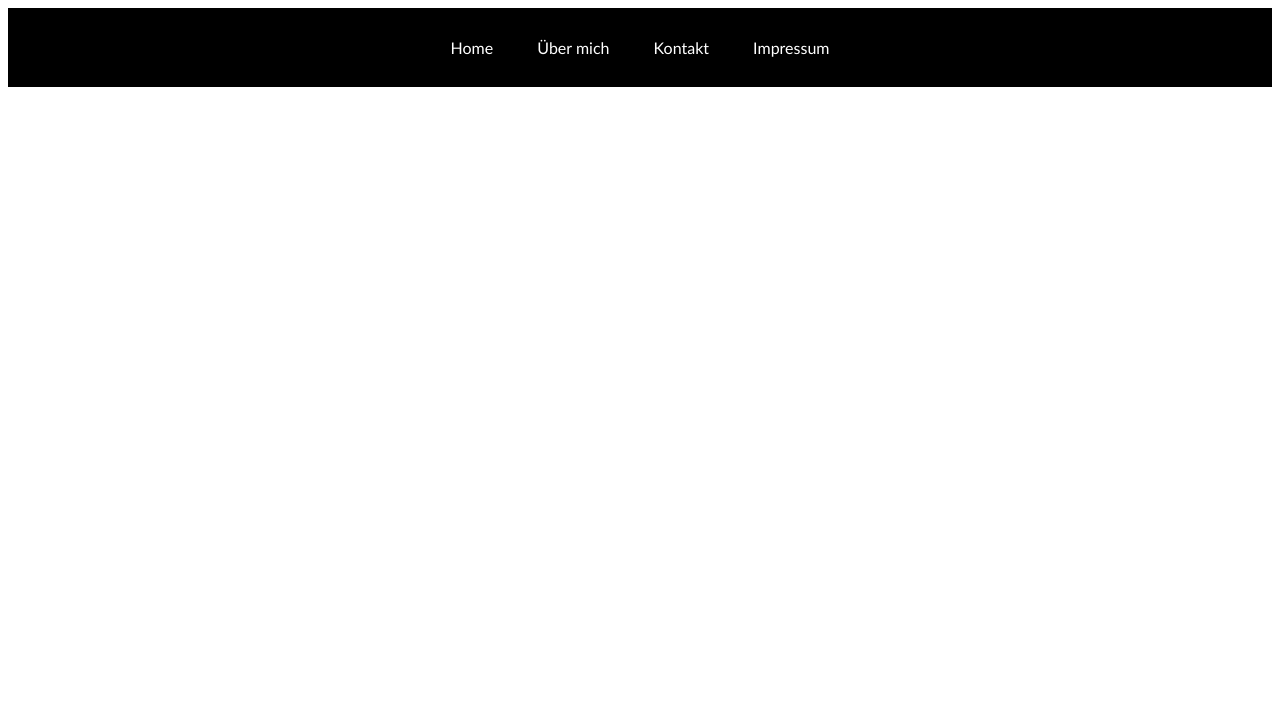
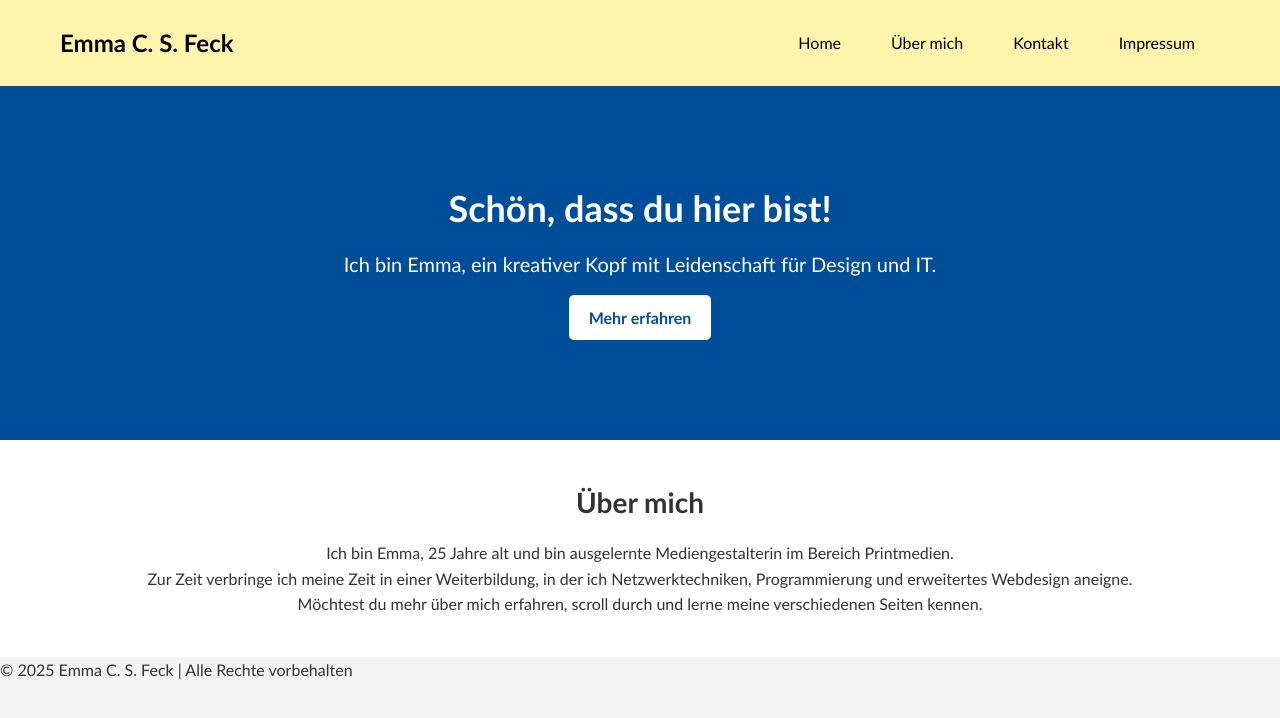
Before and after one commit to EmmaTechstarter/Emma-Portfolio-Journal-2025, a plain HTML site: page index.html in a window 1280 px wide. Drawn offline with Linux system fonts and the light colour scheme.

Commit message:
Mit Javascript gearbeitet und etwas erweitert.
Farbliche Veränderungen, sowie Text und Bild folgen

```diff
--- a/index.html
+++ b/index.html
@@ -3,24 +3,44 @@
 <head>
     <meta charset="UTF-8">
     <meta name="viewport" content="width=device-width, initial-scale=1.0">
-    <title>Emma Caroline Sophie</title>
+    <title>Emma C. S. Feck - Portfolio</title>
     <link rel="stylesheet" href="style.css">
 </head>
 <body>
-    <header>
 
+    <header id="header">
+        <div class="navbar-container">
+            <nav class="navbar">
+                <a href="index.html" class="logo">Emma C. S. Feck</a>
+                <div class="links-navbar">
+                    <a href="#home" class="nav-link">Home</a>
+                    <a href="#about" class="nav-link">Über mich</a>
+                    <a href="#kontakt" class="nav-link">Kontakt</a>
+                    <a href="#impressum" class="nav-link">Impressum</a>
+                </div>
+            </nav>
+        </div>
     </header>
-    <div class="links-navbar">
-        <a href="index.html">Home</a>
-        <a href="ich.html">Über mich</a>
-        <a href="kontakt.html">Kontakt</a>
-        <a href="impressum.html">Impressum</a>
-    </div>
+
     <main>
+        <section class="hero fade-in" id="home">
+            <h1 id="greeting"></h1>
+            <p>Ich bin Emma, ein kreativer Kopf mit Leidenschaft für Design und IT.</p>
+            <a href="#about" class="btn">Mehr erfahren</a>
+        </section>
 
+        <section class="about fade-in" id="about">
+            <h2>Über mich</h2>
+            <p>Ich bin Emma, 25 Jahre alt und bin ausgelernte Mediengestalterin im Bereich Printmedien.<br>
+            Zur Zeit verbringe ich meine Zeit in einer Weiterbildung, in der ich Netzwerktechniken, Programmierung und erweitertes Webdesign aneigne.<br>
+            Möchtest du mehr über mich erfahren, scroll durch und lerne meine verschiedenen Seiten kennen.</p>
+        </section>
     </main>
-    <footer>
 
+    <footer id="kontakt">
+        <p>&copy; 2025 Emma C. S. Feck | Alle Rechte vorbehalten</p>
     </footer>
+
+    <script src="script.js"></script>
 </body>
 </html>
--- /dev/null
+++ b/script.js
@@ -0,0 +1,37 @@
+document.addEventListener("DOMContentLoaded", function () {
+    const greeting = document.getElementById("greeting");
+    const greetings = ["Willkommen auf meinem Portfolio", "Schön, dass du hier bist!", "Entdecke meine Arbeit!"];
+    let currentGreeting = 0;
+
+    function changeGreeting() {
+        greeting.textContent = greetings[currentGreeting];
+        currentGreeting = (currentGreeting + 1) % greetings.length;
+    }
+
+    changeGreeting();
+    setInterval(changeGreeting, 3000);
+
+    const header = document.getElementById("header");
+    window.addEventListener("scroll", function () {
+        if (window.scrollY > 50) {
+            header.classList.add("scrolled");
+        } else {
+            header.classList.remove("scrolled");
+        }
+    });
+
+    const fadeElements = document.querySelectorAll(".fade-in");
+
+    function checkFadeIn() {
+        fadeElements.forEach((el) => {
+            const rect = el.getBoundingClientRect();
+            if (rect.top < window.innerHeight - 50) {
+                el.style.opacity = 1;
+                el.style.transform = "translateY(0)";
+            }
+        });
+    }
+
+    window.addEventListener("scroll", checkFadeIn);
+    checkFadeIn();
+});
--- a/style.css
+++ b/style.css
@@ -1,26 +1,119 @@
 * {
+    margin: 0;
+    padding: 0;
+    box-sizing: border-box;
     font-family: 'Gill Sans', 'Gill Sans MT', Calibri, 'Trebuchet MS', sans-serif;
+    scroll-behavior: smooth;
+}
+
+body {
+    background-color: #f4f4f4;
+    color: #333;
+    line-height: 1.6;
 }
 
 header {
+    background-color: rgb(255, 244, 172);
+    padding: 20px 0;
+    position: fixed;
+    width: 100%;
+    top: 0;
+    left: 0;
+    transition: background-color 0.3s ease-in-out;
+    z-index: 1000;
+}
+
+.navbar-container {
+    max-width: 1200px;
+    margin: 0 auto;
+    padding: 0 20px;
+}
+
+.navbar {
     display: flex;
-    background-color: rgb(255, 244, 172);
+    justify-content: space-between;
+    align-items: center;
+}
+
+.navbar .logo {
+    font-size: 24px;
+    font-weight: bold;
+    color: black;
+    text-decoration: none;
 }
 
 .links-navbar {
-    background-color:black;
-    padding: 15px;
-    text-align: center;
+    display: flex;
 }
+
 .links-navbar a {
-    color: white;
+    color: black;
     padding: 10px 15px;
     text-decoration: none;
     border-radius: 5px;
-    margin: 5px;
-    display: inline-block;
+    margin: 0 10px;
+    transition: background-color 0.3s ease;
 }
+
 .links-navbar a:hover {
     background-color: white;
     color: black;
 }
+
+.hero {
+    text-align: center;
+    padding: 100px 20px;
+    background-color: #004d99;
+    color: white;
+    margin-top: 80px;
+}
+
+.hero h1 {
+    font-size: 36px;
+    margin-bottom: 10px;
+}
+
+.hero p {
+    font-size: 20px;
+}
+
+.btn {
+    display: inline-block;
+    margin-top: 15px;
+    padding: 10px 20px;
+    background: white;
+    color: #004d99;
+    text-decoration: none;
+    border-radius: 5px;
+    font-weight: bold;
+    transition: all 0.3s;
+}
+
+.btn:hover {
+    background: #003366;
+    color: white;
+}
+
+.about {
+    padding: 40px 20px;
+    background-color: #fff;
+    text-align: center;
+    opacity: 0;
+    transform: translateY(30px);
+    transition: all 0.8s ease-in-out;
+}
+
+.about h2 {
+    font-size: 28px;
+    margin-bottom: 15px;
+}
+
+.scrolled {
+    background-color: #333 !important;
+}
+
+.fade-in {
+    opacity: 0;
+    transform: translateY(30px);
+    transition: all 0.8s ease-in-out;
+}
```
Also changed, not shown: 1 other file.
